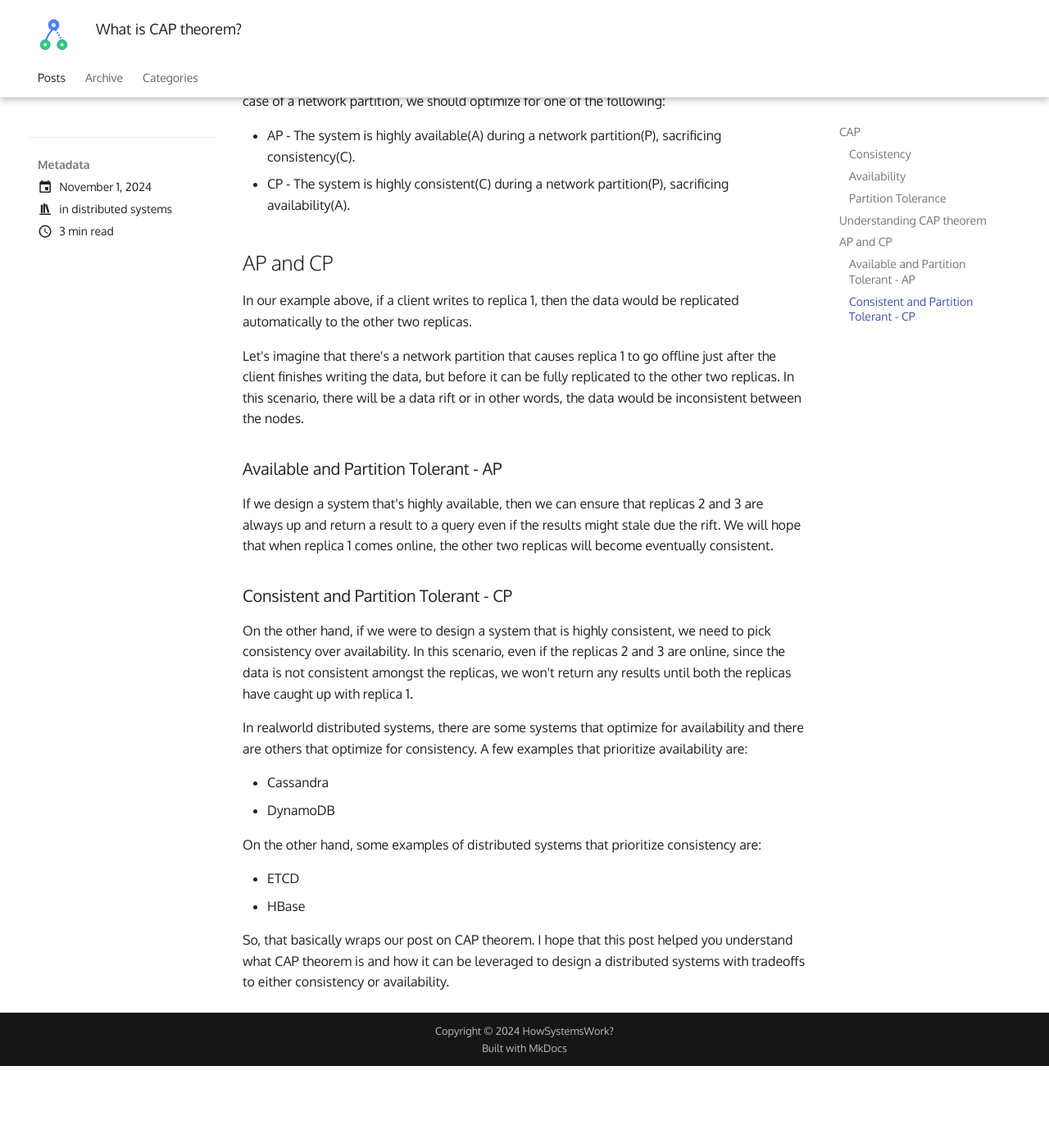
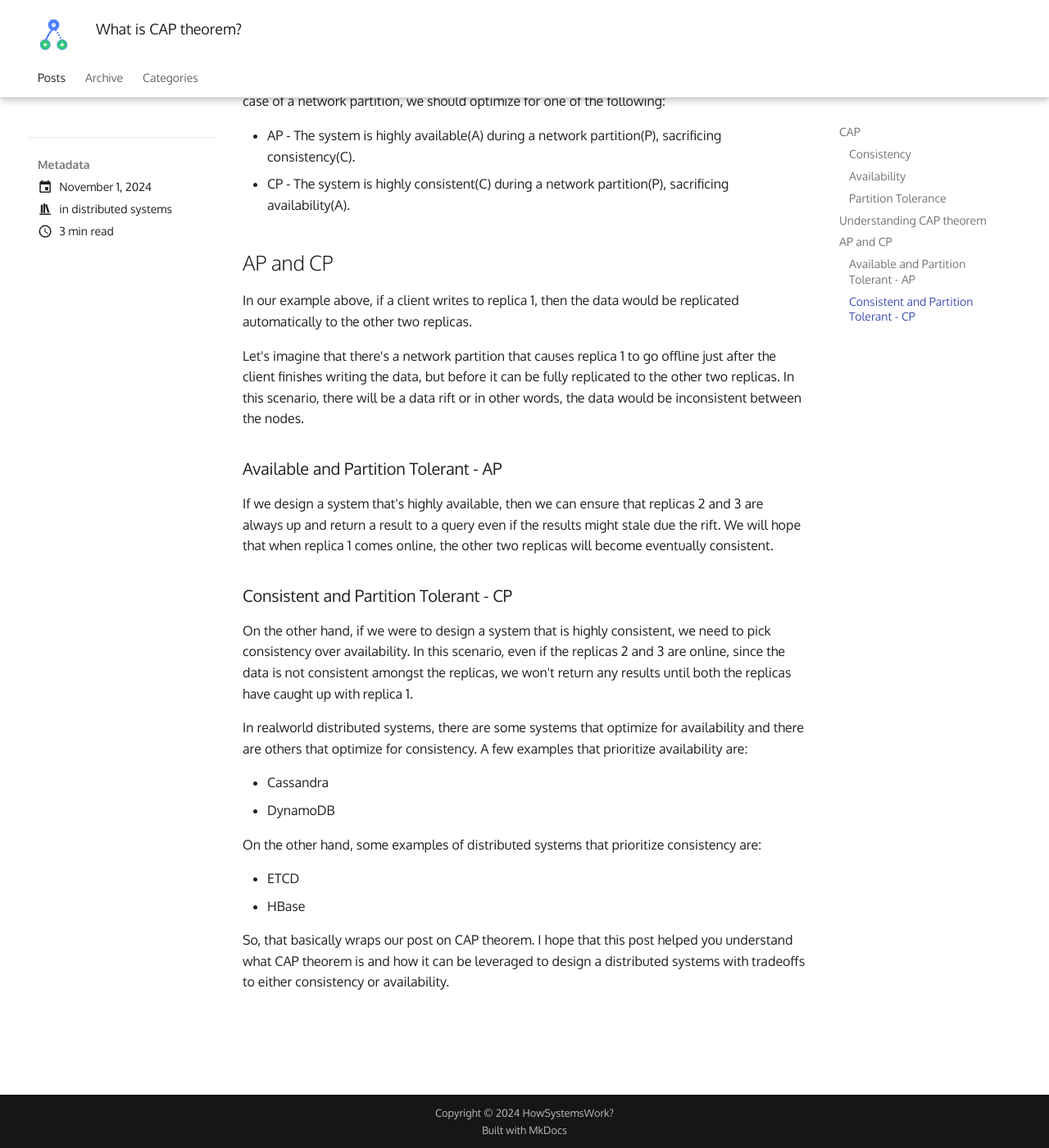
Before and after one commit to HowSystemsWork/howsystemswork.github.io, an MkDocs documentation site: the page built from docs/blog/posts/cap_theorem/cap_theorem.md, in a window 1280 px wide and 1400 px high, scrolled down 1355 px. Shown: the whole window at 82% size. Built offline with MkDocs 1.6.1 and Material for MkDocs 9.7.7, drawn with Linux system fonts in a browser that asks for light colours; before the commit the page ends 2655 px from its top, so only the background shows below that.

```diff
--- a/docs/extra.css
+++ b/docs/extra.css
@@ -24,3 +24,7 @@
     width: 100%;
     text-align: center;
 }
+
+.md-content {
+    margin-bottom: 5rem;
+}
--- a/mkdocs.yml
+++ b/mkdocs.yml
@@ -56,3 +56,6 @@ extra_javascript:
   - https://unpkg.com/mathjax@3/es5/tex-mml-chtml.js
 
 copyright: Copyright &copy; 2024 <a href="https://www.howsystemswork.com">HowSystemsWork?</a>
+
+draft_docs: |
+  drafts/
```
Also changed, not shown: 1 other file.
